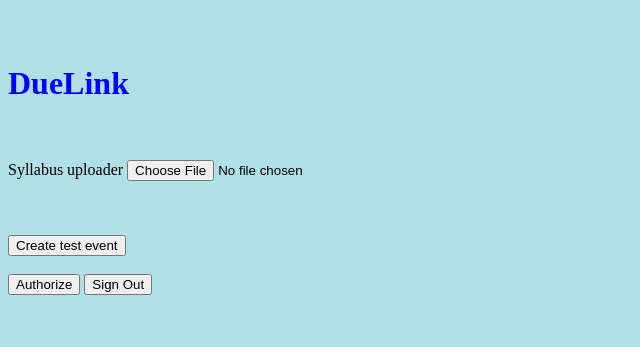
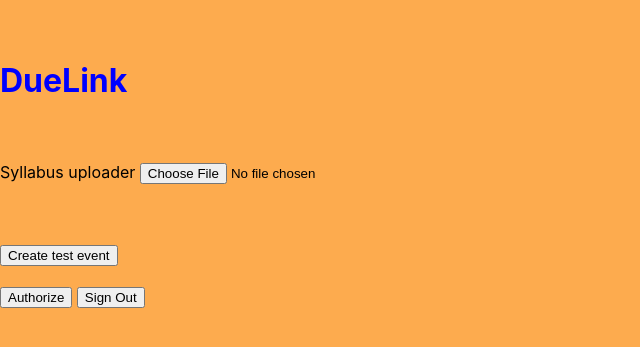
Before and after one commit to anjali-gopinathan/DueLink, a Flask app: template templates/index.html in a window 1280 px wide. Shown: the top 347 px of the page, without its empty margins (0-640 px from the left). Run offline with Flask 2, Linux system fonts and the light colour scheme; the template is opened without the code that fills it, so the values that code supplies are empty; some libraries are stand-ins or nearby versions.

Commit message:
Updated CSS to make it look prettier
Now it works!

```diff
--- a/application.py
+++ b/application.py
@@ -14,7 +14,7 @@ app = Flask(__name__)
 
 @app.route('/')
 def index():
-    return render_template("index.html")
+    return render_template("index.html","index.css")
 
 @app.route('/about')
 def about():
--- a/templates/index.css
+++ b/templates/index.css
@@ -1,15 +1,34 @@
 
+#root{
+  text-align:center;
+}
 
 body {
-  background-color: powderblue;
+  margin: 0;
+  font-family: -apple-system, BlinkMacSystemFont, "Segoe UI", "Roboto", "Oxygen",
+    "Ubuntu", "Cantarell", "Fira Sans", "Droid Sans", "Helvetica Neue",
+    sans-serif;
+  -webkit-font-smoothing: antialiased;
+  -moz-osx-font-smoothing: grayscale;
+  background-color: rgba(253, 170, 75, 0.979);
+
 }
 h1 {
   color: blue;
+  font-family: -apple-system, BlinkMacSystemFont, "Segoe UI", "Roboto", "Oxygen",
+    "Ubuntu", "Cantarell", "Fira Sans", "Droid Sans", "Helvetica Neue",
+    sans-serif;
 }
 p {
   color: red;
+  font-family: -apple-system, BlinkMacSystemFont, "Segoe UI", "Roboto", "Oxygen",
+    "Ubuntu", "Cantarell", "Fira Sans", "Droid Sans", "Helvetica Neue",
+    sans-serif;
 }
 input[type="button"]{
+  font-family: -apple-system, BlinkMacSystemFont, "Segoe UI", "Roboto", "Oxygen",
+    "Ubuntu", "Cantarell", "Fira Sans", "Droid Sans", "Helvetica Neue",
+    sans-serif;
   width: 100px;
   background: #4CAF50;
   border: 1px solid #222;
--- a/templates/index.html
+++ b/templates/index.html
@@ -1,5 +1,6 @@
 <!DOCTYPE html>
 <html>
+  <title> DueLink</title>
 	<head>
     <link rel="stylesheet" href="index.css" type="text/css">
     <br><br><h1>DueLink</h1>
```
